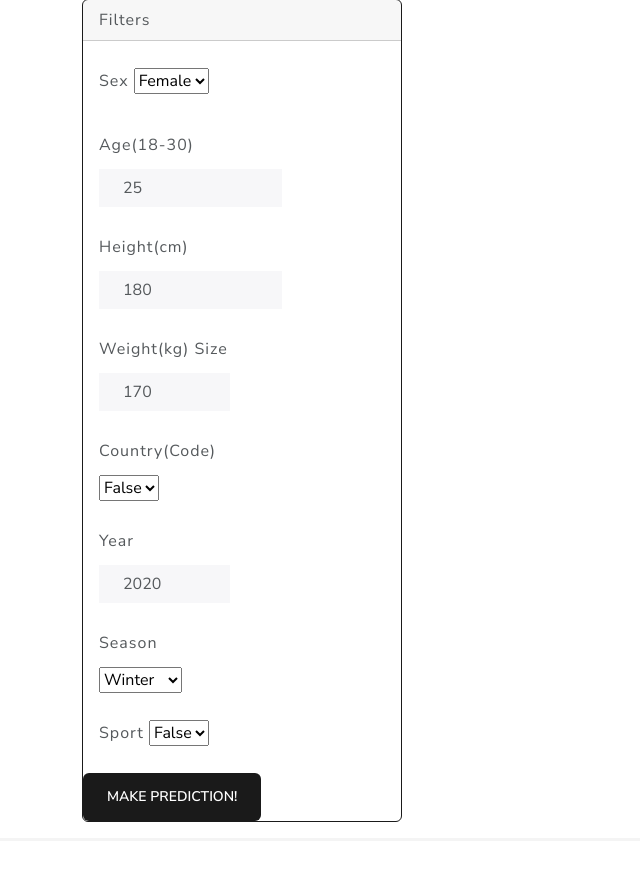
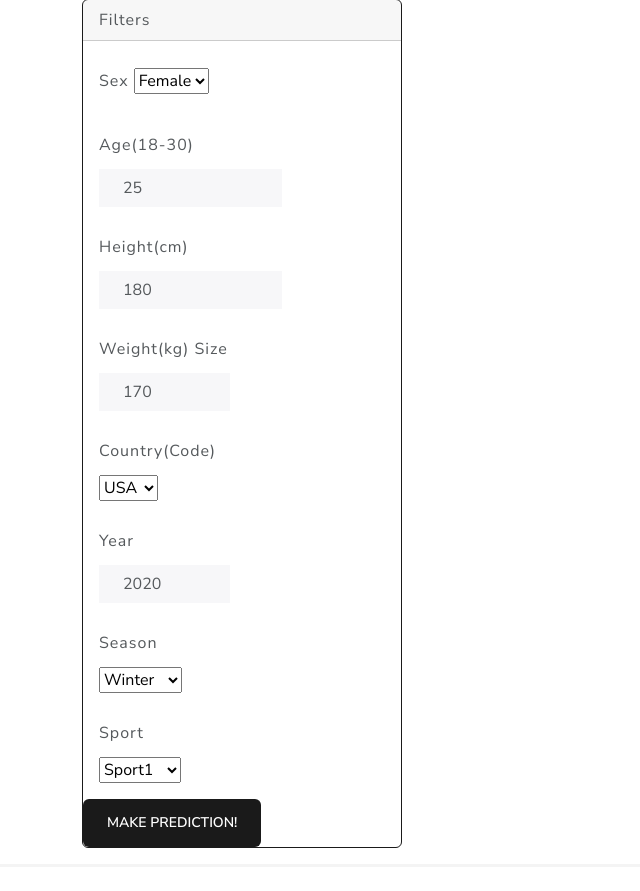
Before and after one commit to eugchien/project-4-group-14, a Flask app: page /predict in a window 1280 px wide. Shown: the part 164-1055 px from the top of the page, without its empty margins (0-640 px from the left). Before the commit the page ends 986 px from the top, so only its background shows below. Run offline with Flask 3, Linux system fonts and the light colour scheme; some libraries are stand-ins or nearby versions.

Commit message:
project update

```diff
--- a/jplee2/app/app.py
+++ b/jplee2/app/app.py
@@ -45,7 +45,7 @@ def make_predictions():
     print(content)
 
     # parse
-    sex = content["sex"]
+    sex = int(content["sex"])
     age = float(content["age"])
     height = float(content["height"])
     weight = int(content["weight"])
--- a/jplee2/app/modelHelper.py
+++ b/jplee2/app/modelHelper.py
@@ -6,7 +6,7 @@ class ModelHelper():
     def __init__(self):
         pass
 
-    def makePredictions(sex, age, height, weight, name_of_country, year, season, sport):
+    def makePredictions(self, sex, age, height, weight, name_of_country, year, season, sport):
 
         # Dataframe
         df = pd.DataFrame()
@@ -19,7 +19,7 @@ class ModelHelper():
         df["Season"] = [season]
         df["Sport"] = [sport]
 
-        # Model
+        # Load Model
         model = pickle.load(open("Olympic_model.h5", 'rb'))
 
         # Columns in Order
--- a/jplee2/app/templates/index.html
+++ b/jplee2/app/templates/index.html
@@ -10,7 +10,6 @@
     <!-- CSS -->
     <link href="https://cdn.jsdelivr.net/npm/bootstrap@5.3.3/dist/css/bootstrap.min.css" rel="stylesheet" integrity="sha384-QWTKZyjpPEjISv5WaRU9OFeRpok6YctnYmDr5pNlyT2bRjXh0JMhjY6hW+ALEwIH" crossorigin="anonymous">
     <link href="https://bootswatch.com/5/lux/bootstrap.min.css", rel="stylesheet">
-    <link href="./static/css/static.css" rel="stylesheet">
     <!-- JQuery -->
     <script src="https://ajax.googleapis.com/ajax/libs/jquery/3.5.1/jquery.min.js"></script>
     <!-- JS -->
@@ -71,7 +70,7 @@
                         </div>
                         <div class="form-group">
                             <label class="col-form-label" for="height">Height(cm)</label>
-                            <input type="text" class="form-control" value="180" id="fare">
+                            <input type="text" class="form-control" value="180" id="height">
                         </div>
                     </div>
                     <div class="col-md-6">
@@ -80,24 +79,18 @@
                             <input type="text" class="form-control" value="170" id="weight">
                         </div>
                         <div class="form-group">
-                            <label class="col-form-label" for="country">Country(Code)</label>
-                            <select id="country">
-                                <option value="0">False</option>
-                                <option value="1">True</option>
-                                <option value="2">False</option>
-                                <option value="3">True</option>
-                                <option value="4">False</option>
-                                <option value="5">True</option>
-                                <option value="6">False</option>
-                                <option value="7">True</option>
-                                <option value="8">False</option>
-                                <option value="9">True</option>
-                                <option value="10">False</option>
-                                <option value="11">True</option>
-                                <option value="12">False</option>
-                                <option value="13">True</option>
-                                <option value="14">False</option>
-                                <option value="15">True</option>
+                            <label class="col-form-label" for="NOC">Country(Code)</label>
+                            <select id="NOC">
+                                <option value="0">USA</option>
+                                <option value="1">CAN</option>
+                                <option value="2">DEN</option>
+                                <option value="3">SWE</option>
+                                <option value="4">FRA</option>
+                                <option value="5">ALG</option>
+                                <option value="6">CAM</option>
+                                <option value="7">SPA</option>
+                                <option value="8">MEX</option>
+                                <option value="9">BRA</option>
                             </select>
                         </div>
                         <div class="form-group">
@@ -114,22 +107,16 @@
                         <div class="form-group"></div>
                             <label class="col-form-label" for="sport">Sport</label>
                             <select id="sport">
-                                <option value="0">False</option>
-                                <option value="1">True</option>
-                                <option value="2">False</option>
-                                <option value="3">True</option>
-                                <option value="4">False</option>
-                                <option value="5">True</option>
-                                <option value="6">False</option>
-                                <option value="7">True</option>
-                                <option value="8">False</option>
-                                <option value="9">True</option>
-                                <option value="10">False</option>
-                                <option value="11">True</option>
-                                <option value="12">False</option>
-                                <option value="13">True</option>
-                                <option value="14">False</option>
-                                <option value="15">True</option>
+                                <option value="0">Sport1</option>
+                                <option value="1">Sport2</option>
+                                <option value="2">Sport3</option>
+                                <option value="3">Sport4</option>
+                                <option value="4">Sport5</option>
+                                <option value="5">Sport6</option>
+                                <option value="6">Sport7</option>
+                                <option value="7">Sport8</option>
+                                <option value="8">Sport9</option>
+                                <option value="9">Sport10</option>
                             </select>
                         </div>
                     </div>
```
Also changed, not shown: 2 other files.
